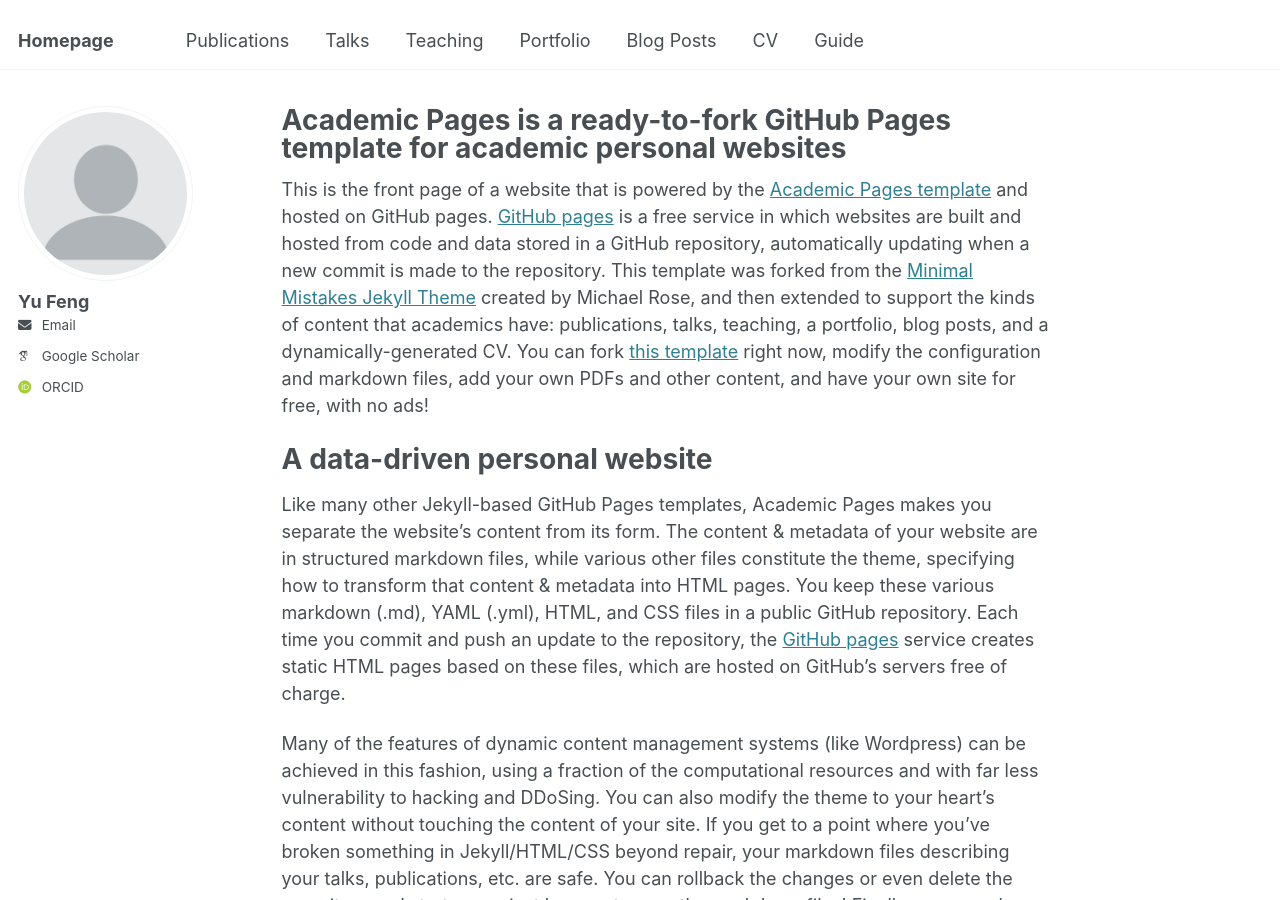
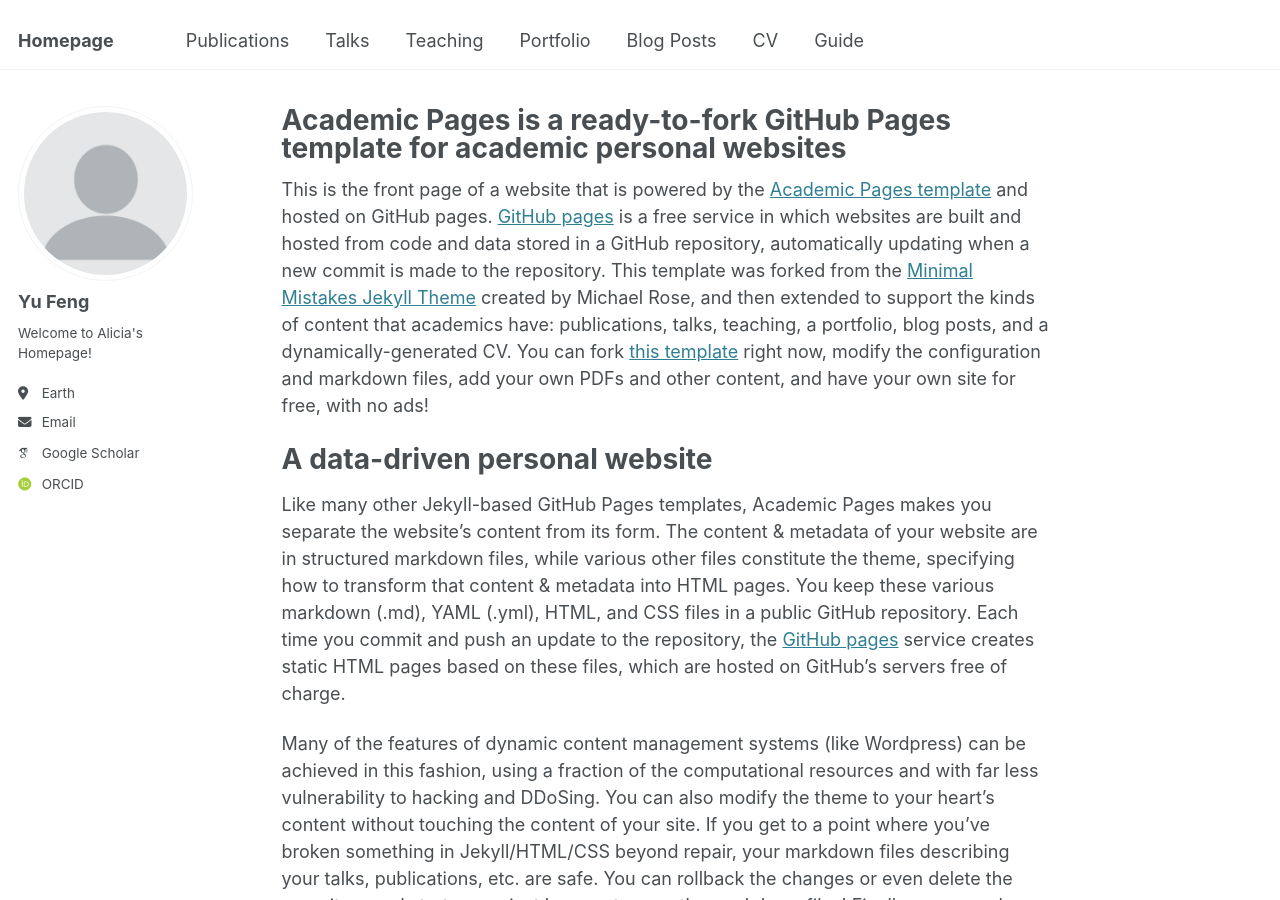
Before and after one commit to YuFeng23/YuFeng23.github.io, a Jekyll site: the page built from _pages/about.md, in a window 1280 px wide and 900 px high. Built offline with Jekyll 4.4.1, drawn with Linux system fonts in a browser that asks for light colours; some web fonts are replaced.

Commit message:
_config.yml

```diff
--- a/_config.yml
+++ b/_config.yml
@@ -25,6 +25,8 @@ author:
   avatar           : "profile.png"
   name             : "Yu Feng"
   pronouns         : # example: "she/her"
+  bio              : "Welcome to Alicia's Homepage!"
+  location         : "Earth"
   email            : "fyu2022@163.com"
 
   # Academic websites
```
